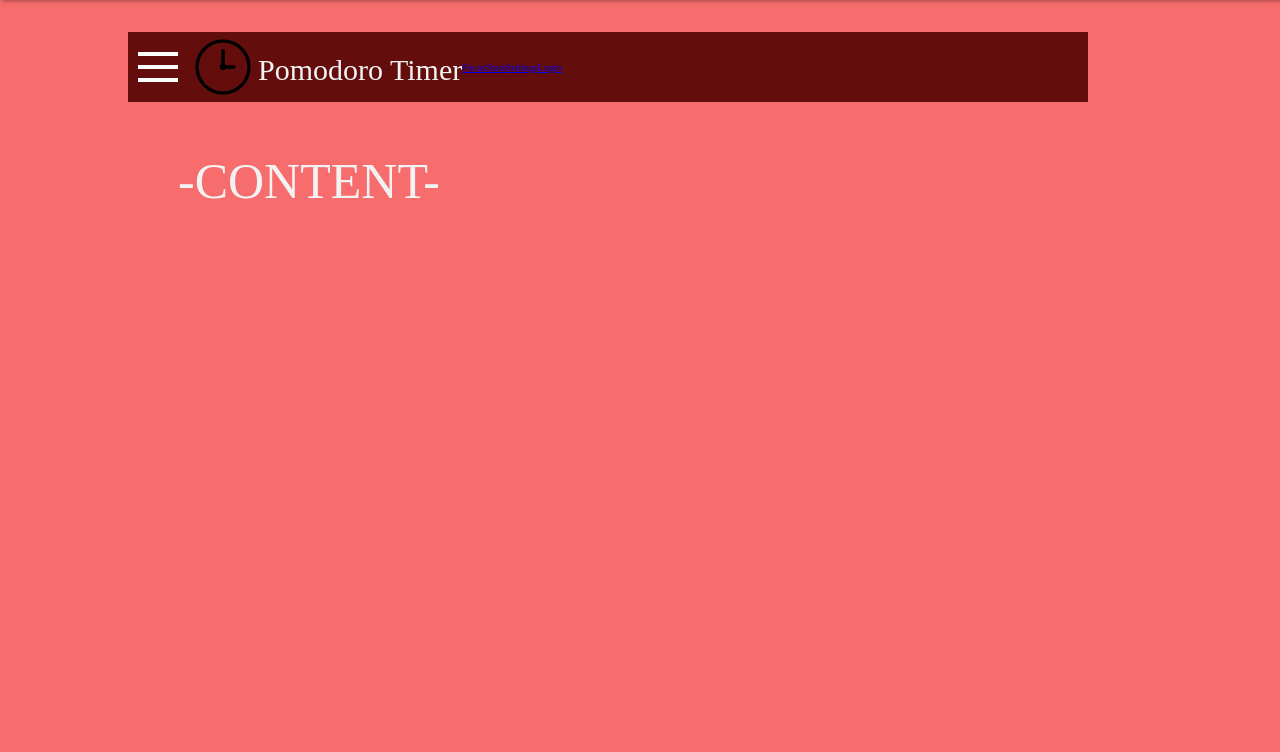
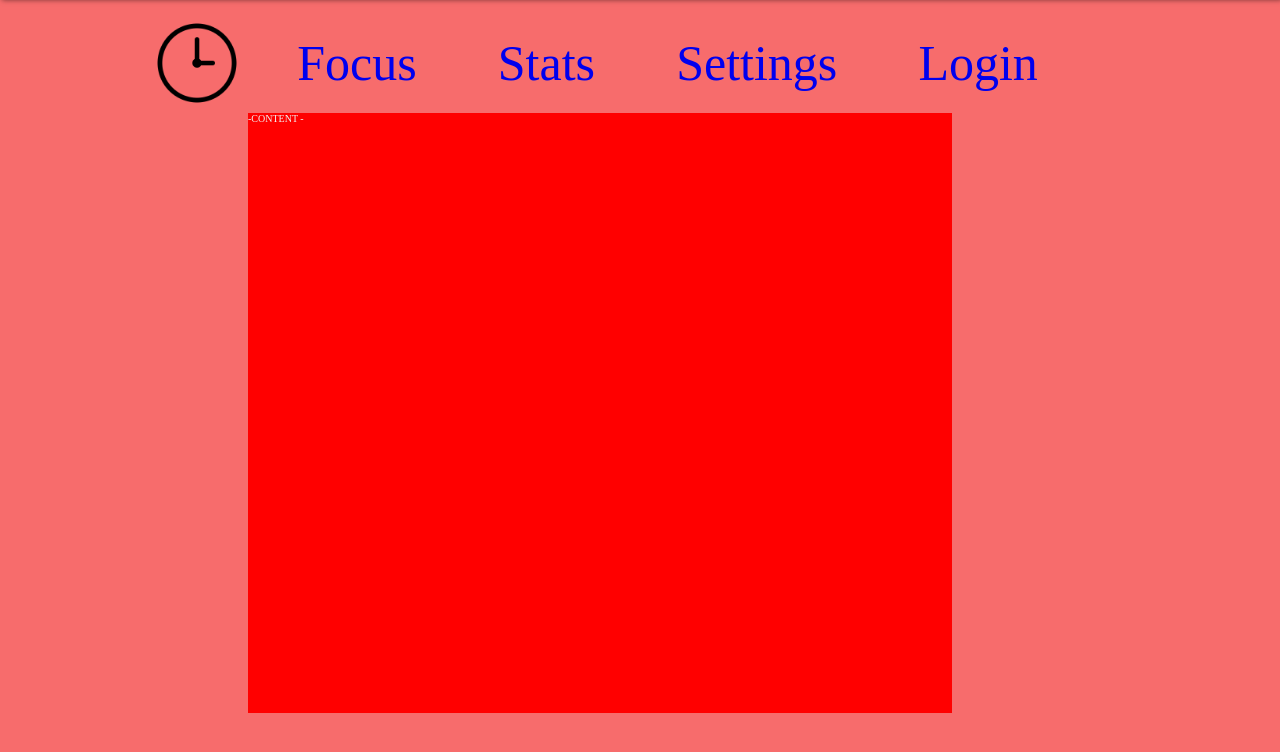
Before and after one commit to ZachTapia/pomodoro, a Next.js app: page / in a window 1280 px wide. Shown: the top 752 px of the page. Built offline with nearby package versions, Linux system fonts and the light colour scheme; a web font is replaced by a local one.

Commit message:
Completed Navbar for both mobile and desktop views, completed main-content area set up

```diff
--- a/components/Layout.js
+++ b/components/Layout.js
@@ -21,7 +21,8 @@ const Layout = (props) => {
         <div className={style.MainLayout}>
             <TopDrawer show={drawerOpen} backdropClickHandler={backdropClickHandler} />
             <Navbar drawerToggleHandler={drawerToggleHandler} />
-            {props.children}
+            <div className={style.Content}>{props.children}</div>
+
         </div>
     );
 };
--- a/components/Navbar.js
+++ b/components/Navbar.js
@@ -9,15 +9,18 @@ const Navbar = (props) => {
     return (
         <header>
             <nav className={style.Navbar}>
-                <DrawerToggleButton drawerToggleHandler={drawerToggleHandler} />
-                <Link href="/"><img src="/clock.png" alt="logo" /></Link>
+                <div className={style.DrawerButton}>
+                    <DrawerToggleButton drawerToggleHandler={drawerToggleHandler} />
+                </div>
+
+                <Link href="/"><img className={style.Logo} src="/clock.png" alt="logo" /></Link>
                 <div className={style.LogoTitle}>Pomodoro Timer</div>
-                <ul className={style.NavItems}>
-                    <li><Link href="/"><a>Focus</a></Link></li>
-                    <li><Link href="/"><a>Stats</a></Link></li>
-                    <li><Link href="/"><a>Settings</a></Link></li>
-                    <li><Link href="/"><a>Login</a></Link></li>
-                </ul>
+
+                <Link href="/"><a className={style.NavLinks}>Focus</a></Link>
+                <Link href="/"><a className={style.NavLinks}>Stats</a></Link>
+                <Link href="/"><a className={style.NavLinks}>Settings</a></Link>
+                <Link href="/"><a className={style.NavLinks}>Login</a></Link>
+
             </nav>
         </header >
     );
--- a/pages/index.js
+++ b/pages/index.js
@@ -9,7 +9,7 @@ const Index = () => {
         <Head>
           <title>Pomodoro Timer</title>
         </Head>
-        <div style={{ margin: '5rem', fontSize: '5rem' }}>-CONTENT-</div>
+        <div> -CONTENT -</div>
       </div>
     </Layout>
 
--- a/sass/Layout.module.scss
+++ b/sass/Layout.module.scss
@@ -1,12 +1,27 @@
+// For Mobile
 .MainLayout {
 
+    .Content {
+        height: 80vh;
+        width: 90vw;
+        margin: 2vh 5vw;
+        background: red;
+
+    }
 }
 
-// If on desktop, use these rules
+// For Desktop
 @media only screen and (min-width: 900px) {
     .MainLayout {
         width: 75%;
-        margin: 2.5% 10%;
+        margin: 1% 10%;
         // height: 75vh;
+
+        .Content {
+            height: 75vh;
+            width: 55vw;
+            margin: 0 12.5%;
+            background: red;
+        }
     }
 }
--- a/sass/Navbar.module.scss
+++ b/sass/Navbar.module.scss
@@ -1,28 +1,61 @@
+// For Mobile
 .Navbar {
+    display: flex;
     background-color: #630D0D;
-    display: flex;
     align-items: center;
     text-align: center;
 
-    img {
-        height: 7rem;
+    .Logo {
+        height: 6rem;
     }
 
     .LogoTitle {
-        font-size: 3rem;
+        font-size: 2.5rem;
         padding: 1rem 0 0.5rem 0;
     }
 
-    .NavItems {
+    .NavLinks{
         display: none;
     }
 }
 
+// For Desktop
 @media only screen and (min-width: 900px) {
     .Navbar {
-        .NavItems {
-            display: flex;
-            list-style-type: none;
+        background-color: transparent;
+        justify-content: space-evenly;
+        list-style-type: none;
+
+        .DrawerButton, .LogoTitle {
+            display: none;
         }
+
+        .Logo {
+            height: 10rem;
+        }
+
+        .NavLinks {
+            display: inline-block;
+            font-size: 5rem;
+            text-decoration: none;
+            border: 0.1rem solid transparent;
+            padding: 0 3rem;
+
+            &:hover, &:active, &:focus {
+                    border: 0.1rem solid #630D0D;
+                    border-radius: 4rem;
+                    background-color: #630D0D;
+                    font-size: 5rem;
+            }
+        }
+
+        :visited {
+            color: #F2F2F2;
+        }
+
+
+
     }
+
+
 }
```
